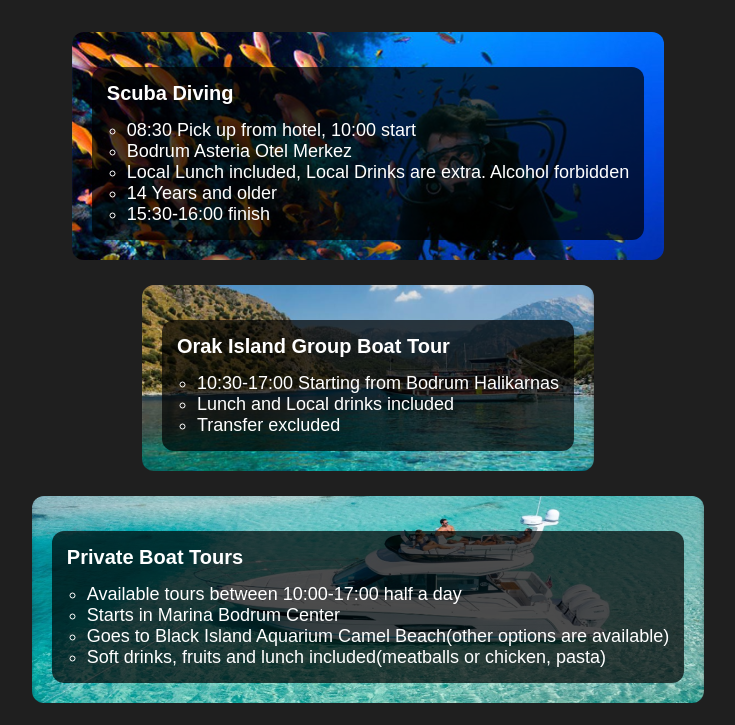
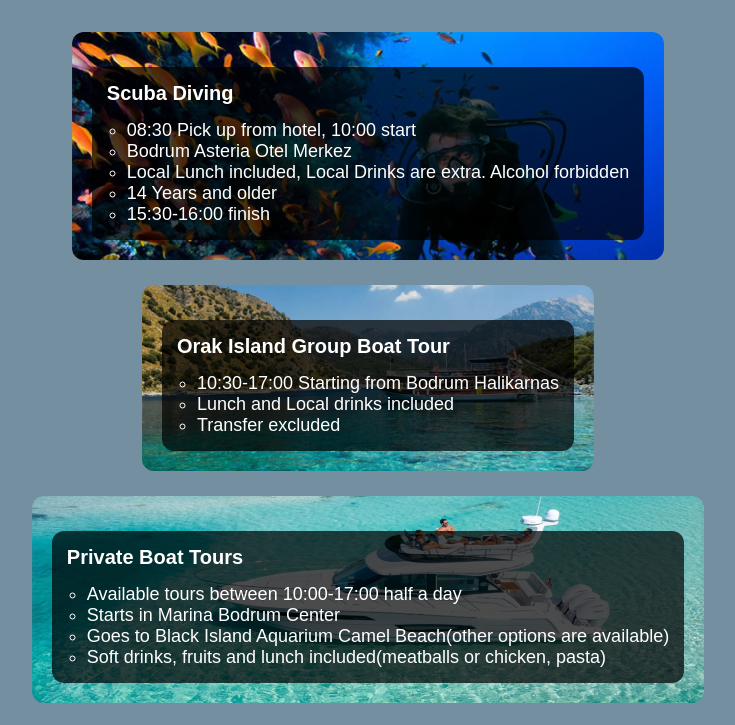
Before and after one commit to mbdeviant/concierge-info, a website: page public/index.html in a window 1280 px wide. Shown: the part 81-806 px from the top of the page, without its empty margins (272-1007 px from the left). Drawn offline with Linux system fonts and the light colour scheme.

Commit message:
change background color

```diff
--- a/public/style.css
+++ b/public/style.css
@@ -1,5 +1,5 @@
 * {
-  background-color: #1f1f1f;
+  background-color: #7490a0;
 }
 
 #root {
```
